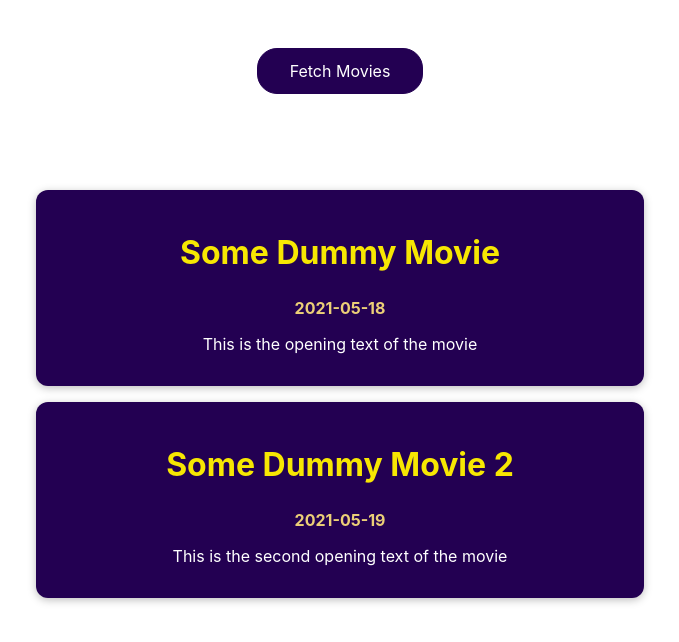
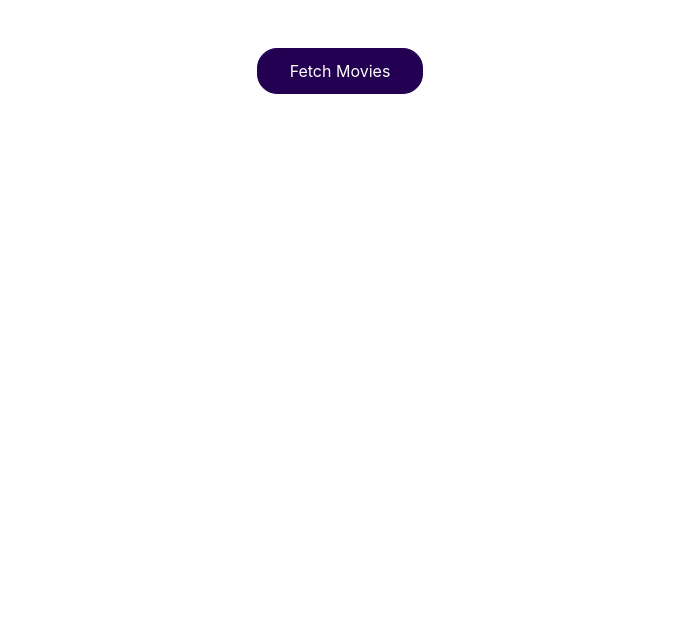
Before and after one commit to etelenchenko/movies-app, a React (Create React App) app: page / in a window 1280 px wide. Shown: the top 642 px of the page, without its empty margins (300-979 px from the left). Built offline with nearby package versions, Linux system fonts and the light colour scheme.

Commit message:
added get request to star wars api

```diff
--- a/src/App.js
+++ b/src/App.js
@@ -1,31 +1,32 @@
-import React from "react";
+import React, {useState} from "react";
 import MoviesList from './components/MoviesList';
 
 import './App.css';
 
 function App() {
-  const dummyMovies = [
-    {
-      id: 1,
-      title: 'Some Dummy Movie',
-      openingText: 'This is the opening text of the movie',
-      releaseDate: '2021-05-18',
-    },
-    {
-      id: 2,
-      title: 'Some Dummy Movie 2',
-      openingText: 'This is the second opening text of the movie',
-      releaseDate: '2021-05-19',
-    },
-  ];
+  const [movies, setMovies] = useState([]);
+
+  async function fetchMoviesHandler() {
+    const response = await fetch('https://swapi.dev/api/films/');
+    const data = await response.json();
+    const transformedMovies = data.results.map(movieData => {
+      return {
+        id: movieData.episode_id,
+        title: movieData.title,
+        openingText: movieData.opening_crawl,
+        releaseDate: movieData.release_date
+      };
+    });
+    setMovies(transformedMovies);
+  }
 
   return (
     <React.Fragment>
       <section>
-        <button>Fetch Movies</button>
+        <button onClick={fetchMoviesHandler}>Fetch Movies</button>
       </section>
       <section>
-        <MoviesList movies={dummyMovies} />
+        <MoviesList movies={movies}/>
       </section>
     </React.Fragment>
   );
```
